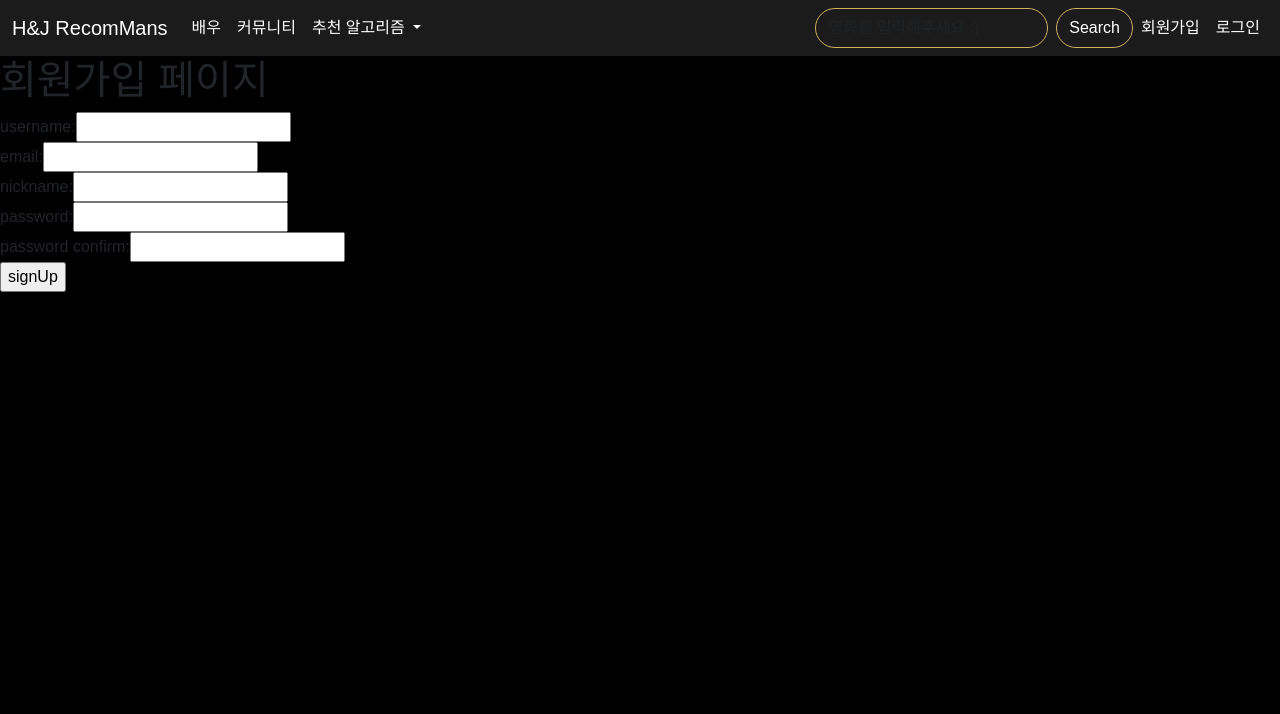
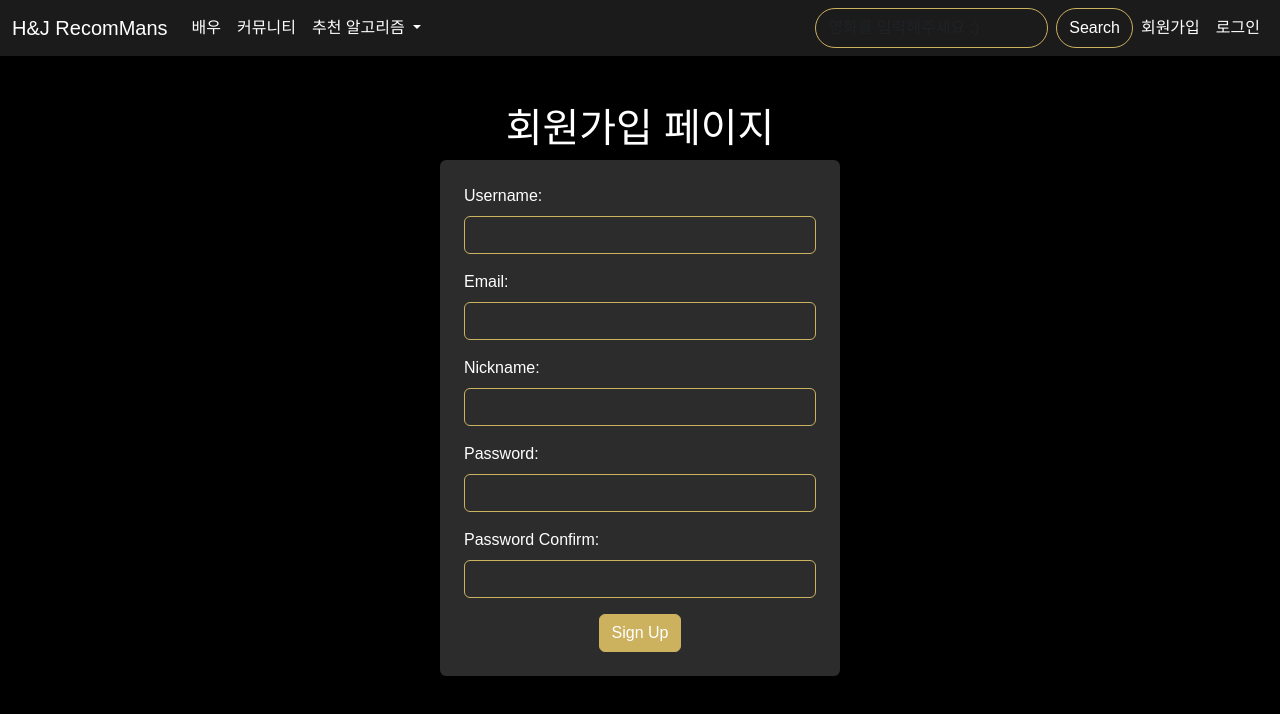
Before and after one commit to poow810/movie_project, a Vue app in the folder frontend/: page /signup in a window 1280 px wide. Shown: the top 714 px of the page. Built offline with nearby package versions, Linux system fonts and the light colour scheme; no server answers; a web font is replaced by a local one.

Commit message:
design: SignUpView 수정

```diff
--- a/frontend/src/views/accounts/SignUpView.vue
+++ b/frontend/src/views/accounts/SignUpView.vue
@@ -1,23 +1,30 @@
 <template>
-  <div>
-    <h1>회원가입 페이지</h1>
-    <form @submit.prevent="signUp">
-      <label for="username">username: </label>
-      <input type="text" id="username" v-model.trim="username"><br>
-
-      <label for="email">email: </label>
-      <input type="text" id="email" v-model.trim="email"><br>
-
-      <label for="nickname">nickname: </label>
-      <input type="text" id="nickname" v-model.trim="nickname"><br>
-
-      <label for="password1">password: </label>
-      <input type="password" id="password1" v-model.trim="password1"><br>
-
-      <label for="password2">password confirm: </label>
-      <input type="password" id="password2" v-model.trim="password2"><br>
-
-      <input type="submit" value="signUp">
+  <div class="container mt-5">
+    <h1 class="text-center text-white">회원가입 페이지</h1>
+    <form @submit.prevent="signUp" class="mx-auto p-4 rounded" style="max-width: 400px; background-color: #2C2C2C;">
+      <div class="mb-3">
+        <label for="username" class="form-label">Username:</label>
+        <input type="text" id="username" v-model.trim="username" class="form-control">
+      </div>
+      <div class="mb-3">
+        <label for="email" class="form-label">Email:</label>
+        <input type="text" id="email" v-model.trim="email" class="form-control">
+      </div>
+      <div class="mb-3">
+        <label for="nickname" class="form-label">Nickname:</label>
+        <input type="text" id="nickname" v-model.trim="nickname" class="form-control">
+      </div>
+      <div class="mb-3">
+        <label for="password1" class="form-label">Password:</label>
+        <input type="password" id="password1" v-model.trim="password1" class="form-control">
+      </div>
+      <div class="mb-3">
+        <label for="password2" class="form-label">Password Confirm:</label>
+        <input type="password" id="password2" v-model.trim="password2" class="form-control">
+      </div>
+      <div class="text-center">
+        <input type="submit" value="Sign Up" class="btn btn-primary" style="background-color: #CCB15F; border-color: #CCB15F;">
+      </div>
     </form>
   </div>
 </template>
@@ -46,5 +53,37 @@ const signUp = function () {
 </script>
 
 <style scoped>
+body {
+  background-color: #2C2C2C;
+  color: #ffffff;
+}
 
+.form-label, .form-control {
+  color: #ffffff;
+}
+
+.form-control {
+  background-color: #2C2C2C;
+  border: 1px solid #CCB15F;
+}
+
+.form-control:focus {
+  background-color: #2C2C2C;
+  border-color: #CCB15F;
+  box-shadow: none;
+}
+
+.btn-primary {
+  background-color: #CCB15F;
+  border-color: #CCB15F;
+}
+
+.btn-primary:hover {
+  background-color: #B89D50;
+  border-color: #B89D50;
+}
+
+.text-center {
+  text-align: center;
+}
 </style>
```
